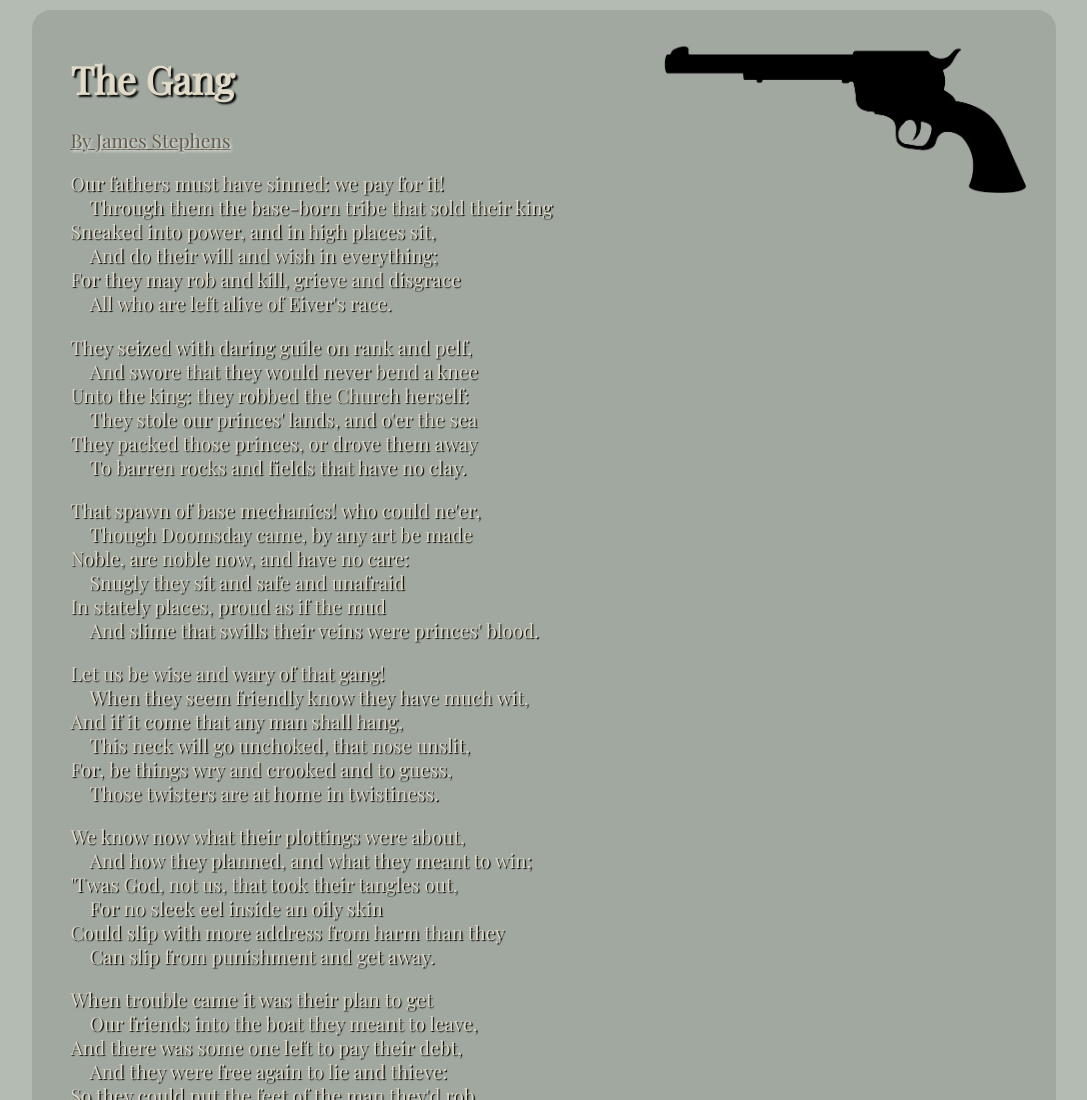
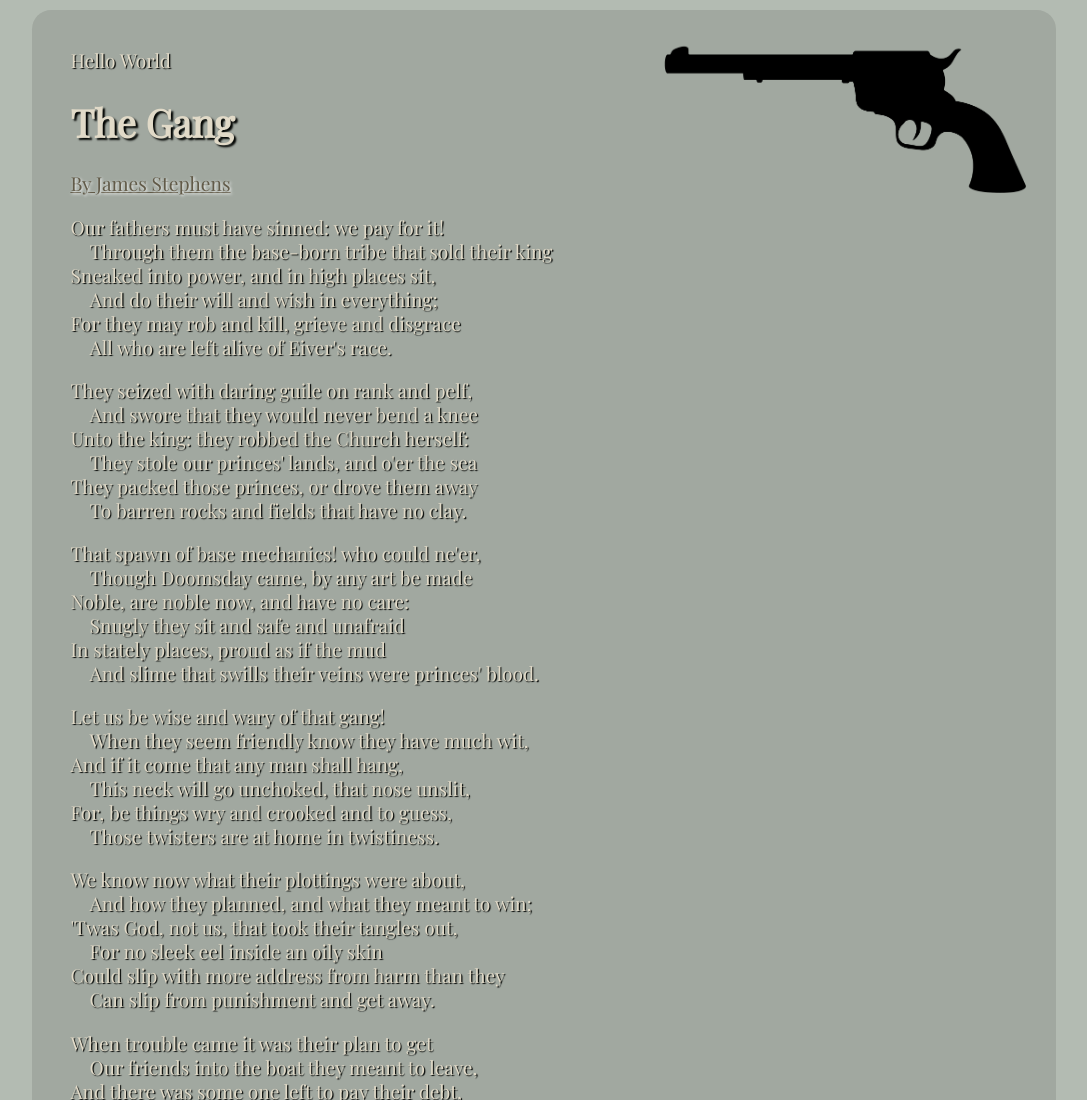
Before and after one commit to RVCC-IDMX/poem-site-DavidTeju, an Eleventy site: page src/index.html in a window 1280 px wide. Shown: the top 1100 px of the page, without its empty margins (96-1183 px from the left). Built offline with nearby package versions, Linux system fonts and the light colour scheme; Eleventy itself is replaced by a stand-in of ours; files that its build step writes are made by us from their sources.

Commit message:
added hello world element

```diff
--- a/src/index.html
+++ b/src/index.html
@@ -15,6 +15,7 @@
 		<link rel="stylesheet" href="css/main.css" >
 	</head>
 	<body>
+		<p style="display: hidden;">Hello World</p>
 		<h1>The Gang</h1>
 		<a href="https://www.public-domain-poetry.com/james-stephens"
 			>By James Stephens</a
```
